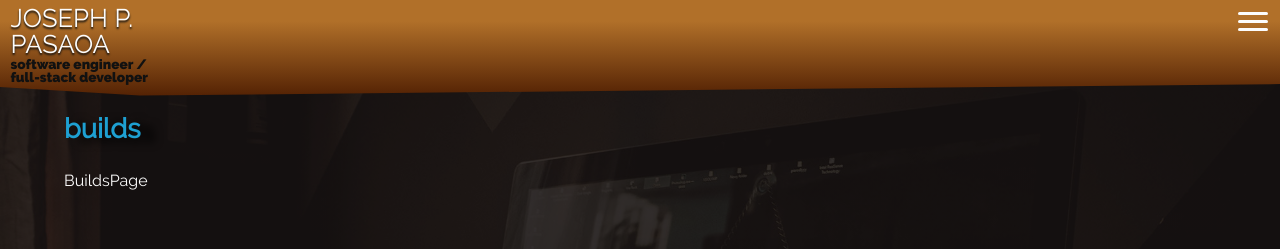
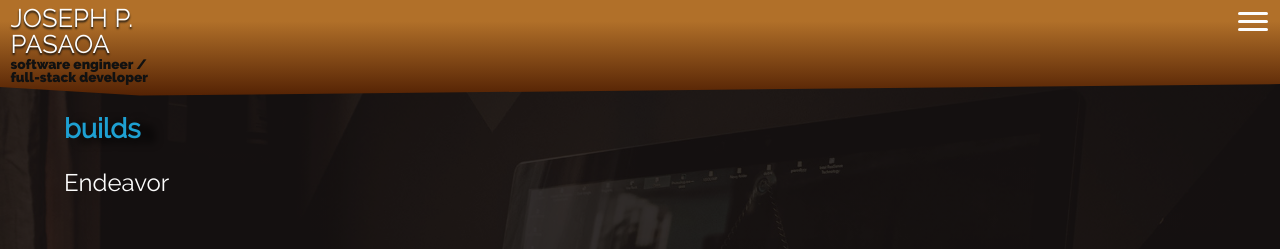
Before and after one commit to joseph-p-pasaoa/my-portfolio-site-v1-redraw--react-ts, a React (Create React App) app: page /builds in a window 1280 px wide. Shown: the top 249 px of the page. Built offline with nearby package versions, Linux system fonts and the light colour scheme.

Commit message:
attach BuildCard to BuildsPage

```diff
--- a/src/pages/BuildsPage.tsx
+++ b/src/pages/BuildsPage.tsx
@@ -1,6 +1,7 @@
 import React from 'react'
 
 import builds from '../data/builds';
+import BuildCard from '../components/BuildCard';
 
 
 const BuildsPage = () => {
@@ -10,7 +11,7 @@ const BuildsPage = () => {
    return (
       <main>
          <h4 className='page__title no-flow'>Builds</h4>
-         BuildsPage
+         <BuildCard build={builds.endeavor} />
       </main>
    );
 }
```
